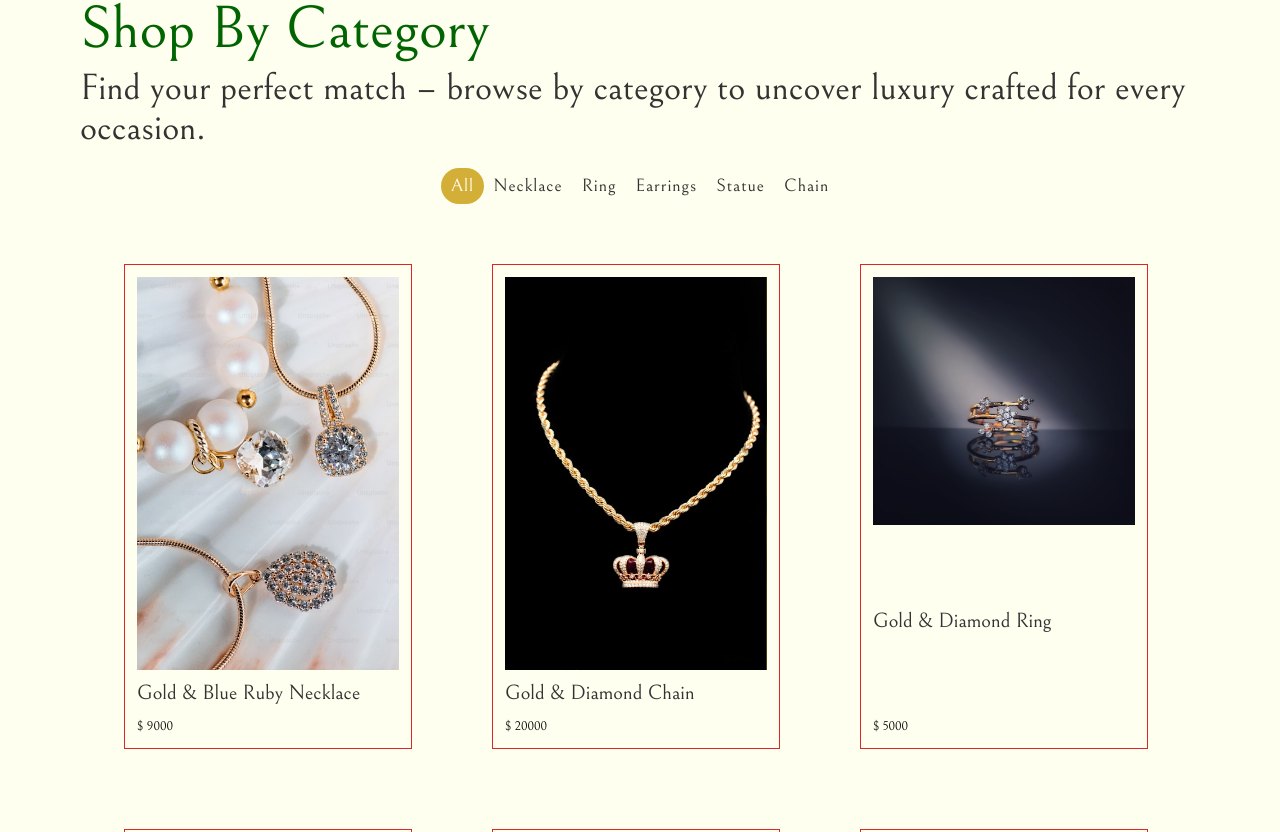
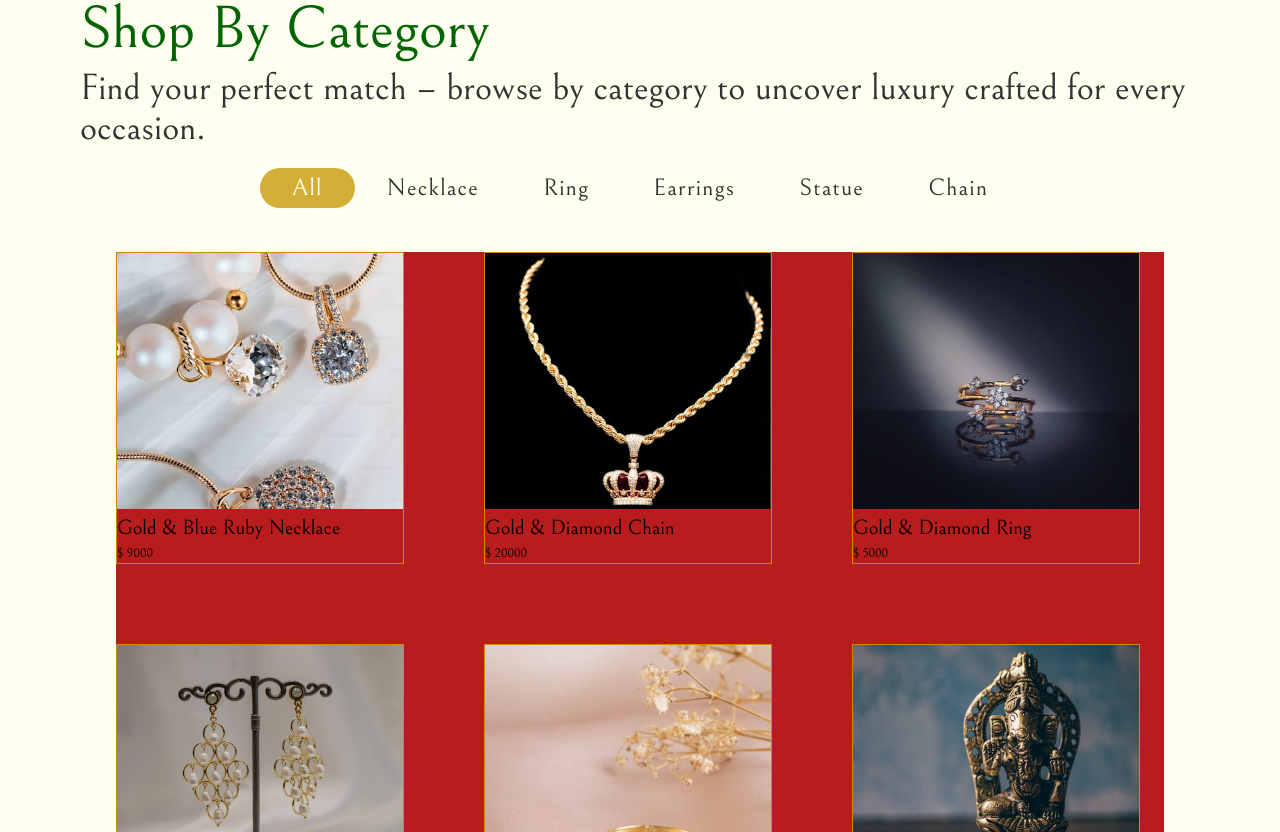
Before and after one commit to pravesh-dev/Jewellery-Shop, a React (Vite) app: page / in a window 1280 px wide. Shown: the part 1828-2660 px from the top of the page. Built offline with nearby package versions, Linux system fonts and the light colour scheme.

Commit message:
styled cards in shopby

```diff
--- a/src/Components/LandingPage/ShopByCategories.jsx
+++ b/src/Components/LandingPage/ShopByCategories.jsx
@@ -1,5 +1,6 @@
 import React, { useEffect, useRef, useState } from "react";
 import { projects } from "./ShopByCategoriesData";
+import { Link } from "react-router-dom";
 
 function ShopByCategories() {
   const componentRef = useRef(null);
@@ -29,24 +30,22 @@ function ShopByCategories() {
     return displayedProjects.map((project, index) => (
       <div
         key={index}
-        className="project_card w-36 border border-red-600 sm:w-56 flex gap-1 flex-col justify-between sm:gap-2 sm:p-3 lg:w-64 xl:w-72 lg:hover:scale-[1.04] duration-300 lg:hover:bg-[#202020]"
+        className="project_card w-36 border border-yellow-600 flex flex-col sm:w-64 lg:w-64 xl:w-72"
       >
-        <div className="w-full overflow-hidden">
-          <a href={project.link} target="_blank" className="cursor_pointer">
+        <div className="w-full h-36 overflow-hidden sm:h-64">
             <img
               loading="lazy"
               src={project.image}
-              className="hover:scale-110 duration-300"
+              className="w-full h-full object-cover"
               alt={project.name}
             />
-          </a>
         </div>
-        <h2 className="text-dark text-[0.7rem] sm:text-[1rem] lg:text-[1.3rem]">
+        <h2 className="text-black text-[0.7rem] mt-1 sm:text-[1.2rem] lg:text-[1.3rem]">
           {project.name}
         </h2>
-        <p className="text-black text-[1rem] text-justify sm:text-[0.65rem] lg:text-[0.8rem]">
+        <h3 className="text-black text-[0.8rem] sm:text-[1.3rem] lg:text-[0.8rem]">
            $ {project.price}
-        </p>
+        </h3>
       </div>
     ));
   };
@@ -54,7 +53,7 @@ function ShopByCategories() {
   return (
     <section
       ref={componentRef}
-      className="w-full flex flex-col items-center gap-8 relative mt-5"
+      className="w-full flex flex-col items-center gap-4 relative mt-5"
     >
       <div className="flex items-center lg:mb-7">
         {["all", "necklace", "ring", "earrings", "statue", "chain"].map((tab) => (
@@ -64,14 +63,14 @@ function ShopByCategories() {
               activeTab === tab
                 ? "bg-secondary text-accent"
                 : "text-dark"
-            } lg:text-lg cursor_pointer`}
+            } sm:text-lg sm:px-6 lg:text-2xl lg:px-8 cursor_pointer`}
             onClick={() => handleTabClick(tab)}
           >
             {tab}
           </button>
         ))}
       </div>
-      <div className="w-80 flex-wrap gap-3 px-2 flex relative z-30 sm:w-[31.5rem] sm:gap-8 lg:w-[56.5rem] lg:gap-14 xl:w-[65.5rem] xl:gap-20">
+      <div className="w-full flex-wrap gap-2 flex relative justify-center bg-red-700 sm:gap-10 sm:justify-start xl:w-[65.5rem] xl:gap-20">
         {renderProjects(activeTab)}
       </div>
       <button
```
